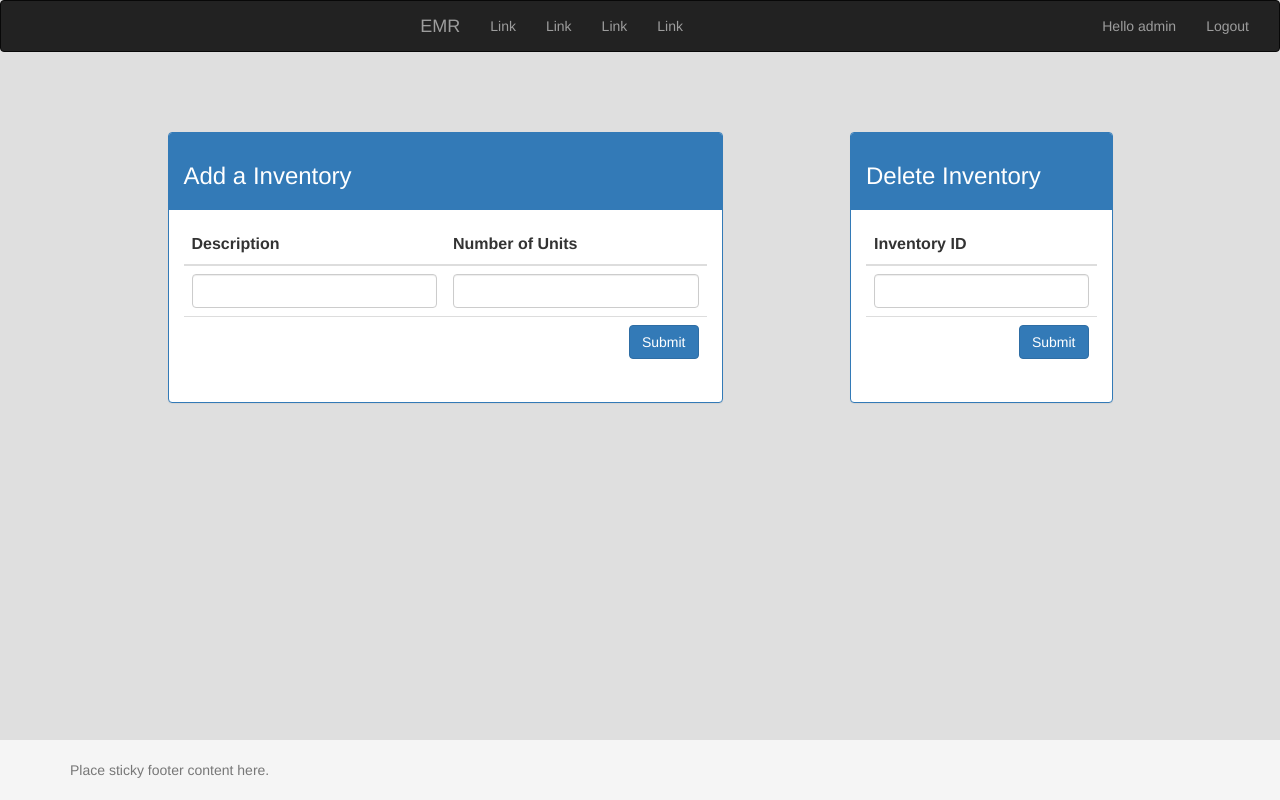
After one commit to BraedenQ/it350, a CodeIgniter app: page /database/Inventory/editInventory in a window 1280 px wide. The commit adds this page. Run offline with CodeIgniter, Linux system fonts and the light colour scheme; a user stored in the database is signed in; some libraries are stand-ins or nearby versions.

Commit message:
edit Inventory

```diff
--- a/application/controllers/Inventory.php
+++ b/application/controllers/Inventory.php
@@ -30,5 +30,64 @@ class Inventory extends CI_Controller {
                 }
         }
 
+          public function editInventory()
+        {
+                if($this->session->userdata('logged_in'))
+                {
+                        $session_data = $this->session->userdata('logged_in');
+                        $busID = $session_data['busID'];
+                        $data['username'] = $session_data['username'];
+
+                        $this->load->view('templates/header', $data);
+                        $this->load->view('editInventory/index', $data);
+                        $this->load->view('templates/footer');
+                }
+                else
+                {
+                        //If no session, redirect to login page
+                        redirect('login', 'refresh');
+                }
+        }
+
+         public function add()
+        {
+
+
+            //prep variables
+            $session_data = $this->session->userdata('logged_in');
+            $busID = $session_data["busID"];
+            $description = $this->input->post("description");
+            $numUnits = $this->input->post("numUnits");
+            $invID = $this->Inventory_model->get_latest_inventory($busID);
+            //die(print($session_data));
+            //change database
+            $this->Inventory_model->add_inventory($description, $numUnits, $invID,$busID);
+
+            //load transactions
+            $data['inventory'] = $this->Inventory_model->get_inventory($busID);
+            $data['title'] = 'Clinic Inventory';
+            $this->load->view('templates/header', $data);
+            $this->load->view('inventory/index', $data);
+            $this->load->view('templates/footer');
+        }
+
+        public function remove()
+        {
+            //prep variables
+            $session_data = $this->session->userdata('logged_in');
+            $busID = $session_data["busID"];
+            $invID = $this->input->post("invID");
+
+            //change database
+            $this->Inventory_model->remove_inventory($invID);
+
+            //load transactions
+            $data['inventory'] = $this->Inventory_model->get_inventory($busID);
+        $data['title'] = 'Clinic Inventory';
+            $this->load->view('templates/header', $data);
+            $this->load->view('inventory/index', $data);
+            $this->load->view('templates/footer');
+        }
+
 }
 ?>
--- a/application/models/Inventory_model.php
+++ b/application/models/Inventory_model.php
@@ -24,6 +24,44 @@ class Inventory_model extends CI_Model {
          redirect('login', 'refresh');
         }
     }
+    public function get_latest_inventory($busID)
+    {
+                //die(print("user: ".$username."password: ".$password));
+
+        $session_data = $this->session->userdata('logged_in');
+        $busID = $session_data['busID'];
+
+        $this -> db -> select('invID');
+        $this -> db -> from('inventory');
+        $this -> db -> where('busID', $busID);
+        $this->db->order_by("invID", "desc");
+        $this -> db -> limit(1);
+        $query = $this -> db -> get();
+
+        //$query = $this -> db -> query('SELECT transID from transactions where buildID = 1 order by transID desc limit 1');
+        //$query = $this->db->query("SELECT * FROM transactions where ")
+        //return $query->row_array();
+        return $query->row()->invID;
+    }
+    public function add_inventory($description, $numUnits, $invID,$busID)
+    {
+        $data = array('invID' => ($invID + 1),
+
+            'busID' => $busID,
+            'description' => $description,
+            'numberOfUnits'=> $numUnits
+        );
+        $this->db->insert('inventory',$data);
+
+
+    }
+
+    public function remove_inventory($invID)
+    {
+        $data = array('invID'=>$invID);
+        $this->db->delete('inventory',$data);
+
+    }
 
 }
 ?>
--- /dev/null
+++ b/application/views/editInventory/index.php
@@ -0,0 +1,66 @@
+<div class="container">
+	<div class="row">
+		<div class="col-md-1"></div>
+		<div class="col-md-6">
+			<div class="panel panel-primary">
+				<div class="panel-heading">
+					<h3>Add a Inventory</h3>
+				</div>
+				<div class="panel-body">
+					<form name ="userinput" action="add" method="post">
+						<table class="table table-hover">
+							<thead>
+								<tr>
+									<th>Description</th>
+									<th>Number of Units</th>
+								</tr>
+							</thead>
+							<tbody>
+								<tr>
+									<td><input class="form-control" type="text" name="description"></td>
+									<td><input class="form-control" type="number" name="numUnits"></td>
+								</tr>
+							</tbody>
+							<tfoot>
+								<tr>
+									<th></th>
+									<th><input class="btn btn-primary pull-right" type="submit" value="Submit"></th>
+								</tr>
+							</tfoot>
+						</table>
+					</form>
+				</div>
+			</div>
+		</div>
+		<div class="col-md-1"></div>
+		<div class="col-md-3">
+			<div class="panel panel-primary">
+				<div class="panel-heading">
+					<h3>Delete Inventory</h3>
+				</div>
+				<div class="panel-body">
+					<form name ="userinput2" action="remove" method="post">
+						<table class="table table-hover">
+							<thead>
+								<tr>
+									<th>Inventory ID</th>
+								</tr>
+							</thead>
+							<tbody>
+								<tr>
+									<td><input class="form-control" type="number" name="invID"></td>
+								</tr>
+							</tbody>
+							<tfoot>
+								<tr>
+									<th><input class="btn btn-primary pull-right" type="submit" value="Submit"></th>
+								</tr>
+							</tfoot>
+						</table>
+					</form>
+				</div>
+			</div>
+		</div>
+		<div class="col-md-1"></div>
+	</div>
+</div>
--- a/application/views/inventory/index.php
+++ b/application/views/inventory/index.php
@@ -25,9 +25,9 @@
 				<div class="col-md-3"></div>
 			</div>
 
-			<!-- <div class="col-md-9">
-				<a class="btn btn-primary pull-right" href="<?php echo site_url('editTransactions'); ?>">Edit Transactions</a>
-			</div> -->
+			<div class="col-md-9">
+				<a class="btn btn-primary pull-right" href="<?php echo site_url('Inventory/editInventory'); ?>">Edit Inventory</a>
+			</div>
 		</div>
 	</div>
 </div>
```
